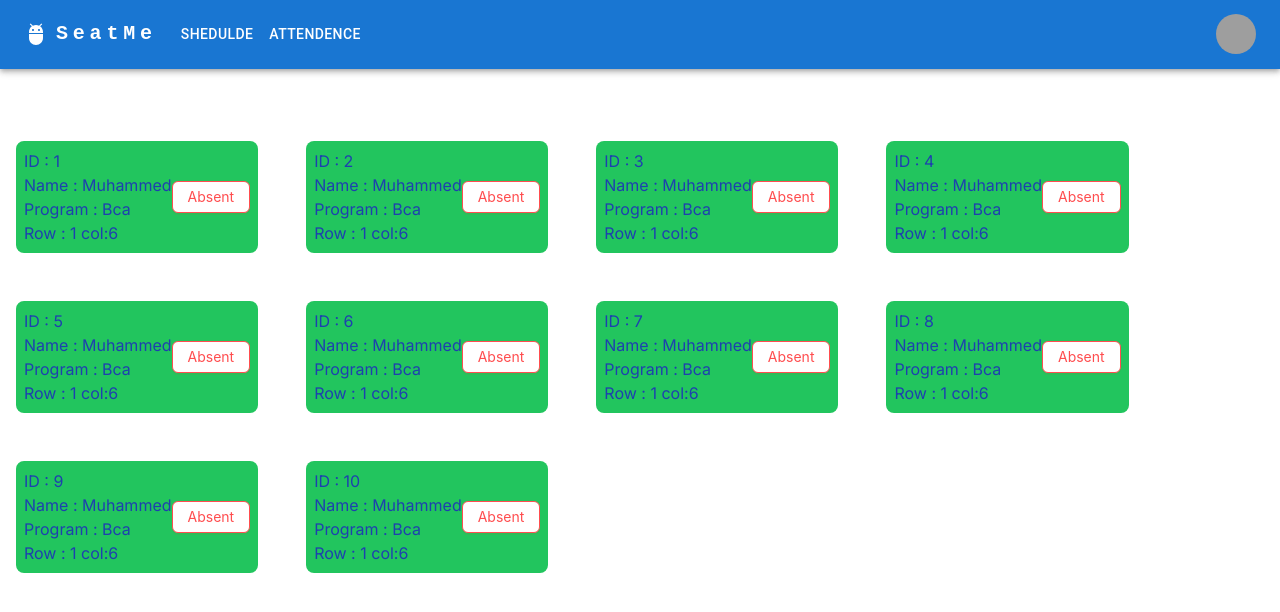
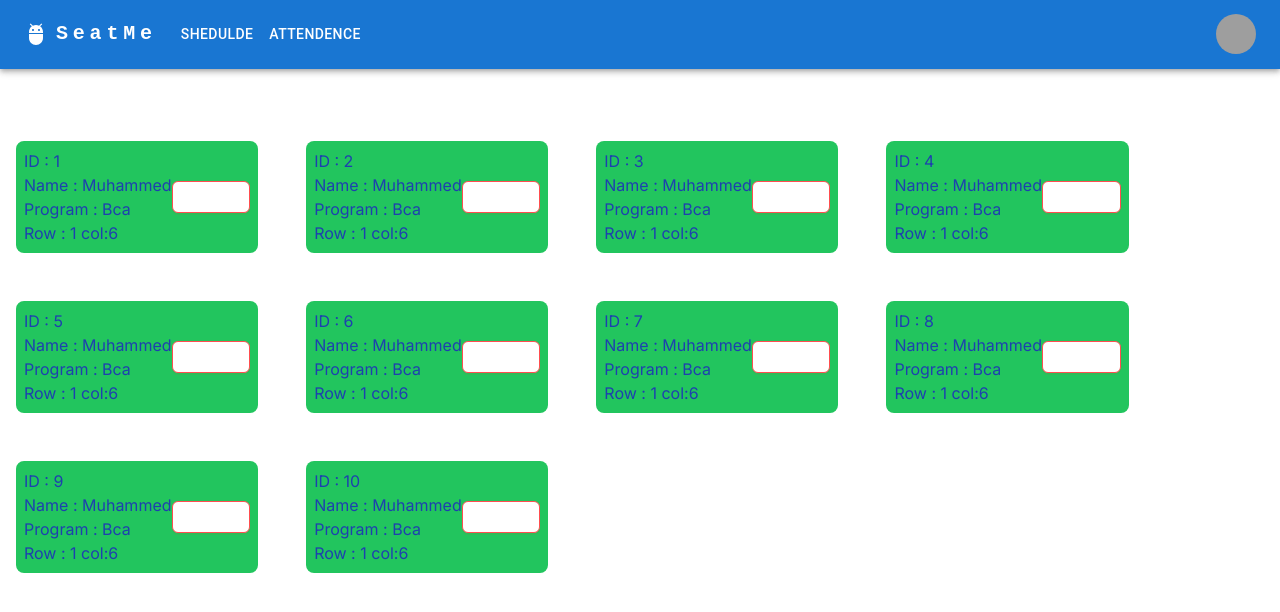
Before and after one commit to AnanthuTD/SeatMe-PWA, a Next.js app: page /staff/attendance in a window 1280 px wide. Shown: the top 612 px of the page. Built offline with nearby package versions, Linux system fonts and the light colour scheme; grey boxes are pictures that could not be loaded.

Commit message:
present button coming

```diff
--- a/src/app/staff/attendance/page.jsx
+++ b/src/app/staff/attendance/page.jsx
@@ -115,13 +115,22 @@ function page() {
 									Row : {student.row} col:{student.column}{" "}
 								</span>
 							</div>
-							<Button
+							{ student.isPresent ?
+
+                            <Button
 								danger
-								className=" hover:bg-red-600 hover:text-white "
+								className="bg-red-400 text-white "
 								onClick={() => absent(index)}
 							>
 								Absent
-							</Button>
+							</Button>  :
+                            <Button
+                            danger
+                            className=""
+                            onClick={() => absent(index)}
+                        >
+                            present
+                        </Button>   }
 						</div>
 					</div>
 				))}
```
